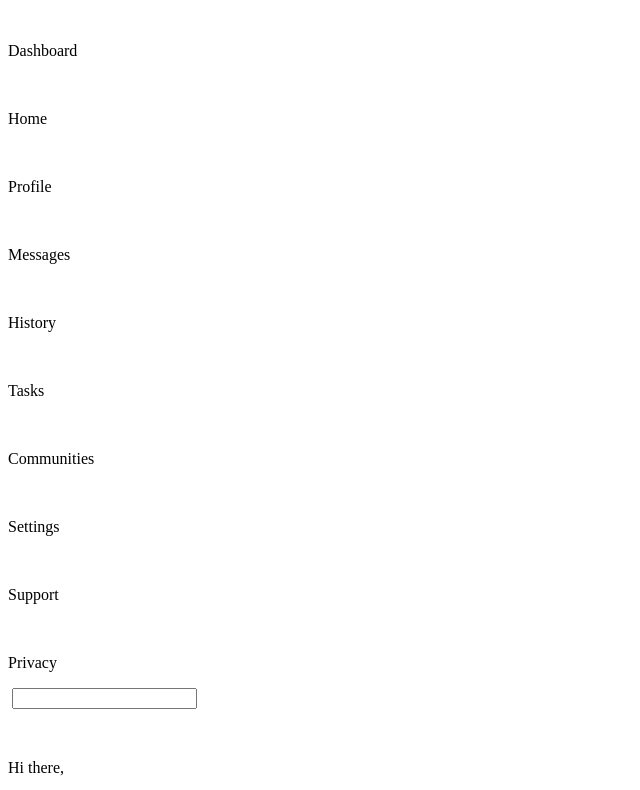
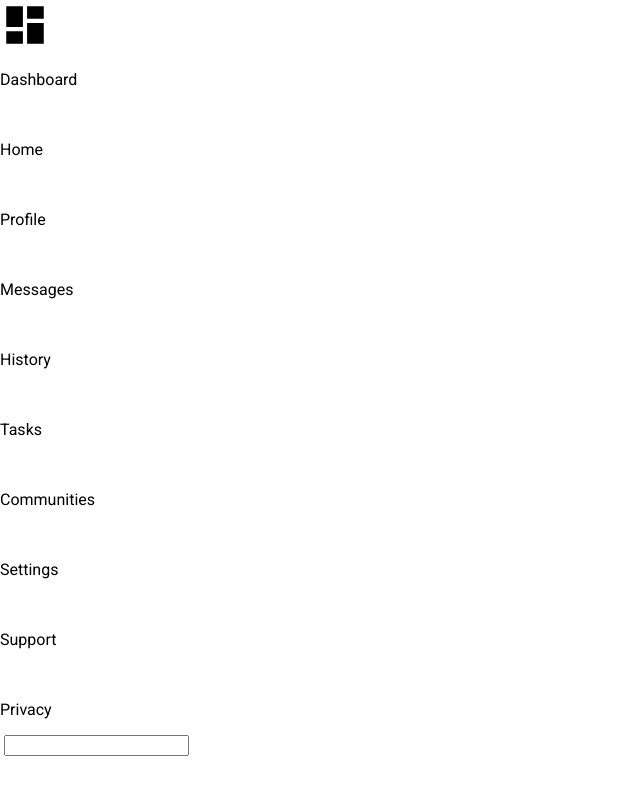
Before and after one commit to PersephoneXO/top-admin-dashboard, a plain HTML site: page index.html in a window 1280 px wide. Shown: the top 790 px of the page, without its empty margins (0-640 px from the left). Drawn offline with Linux system fonts and the light colour scheme.

Commit message:
added all svgs to the icons folder

```diff
--- a/index.html
+++ b/index.html
@@ -5,6 +5,9 @@
     <meta name="viewport" content="width=device-width, initial-scale=1.0">
     <link rel="stylesheet" href="styles.css">
     <script src="javascript.js" defer></script>
+    <link rel="preconnect" href="https://fonts.googleapis.com">
+    <link rel="preconnect" href="https://fonts.gstatic.com" crossorigin>
+    <link href="https://fonts.googleapis.com/css2?family=Roboto:wght@300;400;500&display=swap" rel="stylesheet">
     <title>Admin Dashboard</title>
 </head>
 <body>
@@ -13,7 +16,7 @@
         <div class="sidebar">
 
             <div class="sidebar-tab">
-                <img id="title-logo" src="">
+                <img id="title-logo" src="./icons/view-dashboard.svg">
                 <p id="title">Dashboard</p>
             </div>
 
--- a/styles.css
+++ b/styles.css
@@ -0,0 +1,18 @@
+body{
+    width: 100vw;
+    height: 100vh;
+    margin: 0;
+    padding: 0;
+    font-family: 'Roboto', sans-serif;
+}
+
+.sidebar{
+    display: grid;
+    grid-template: repeat(13,fit-content)/repeat(2,fit-content);
+
+}
+
+#title-logo{
+    height: 50px;
+    width: 50px;
+}
```
Also changed, not shown: icons/account-circle.svg (added), icons/account-group.svg (added), icons/bell-ring-outline.svg (added), icons/card-account-details-outline.svg (added), icons/clock-time-three.svg (added), icons/eye-plus-outline.svg (added), icons/home.svg (added), icons/magnify.svg (added), icons/message-reply.svg (added), icons/note-multiple.svg (added), icons/source-fork.svg (added), icons/star-plus-outline.svg (added), icons/view-dashboard.svg (added), 1 other file.
